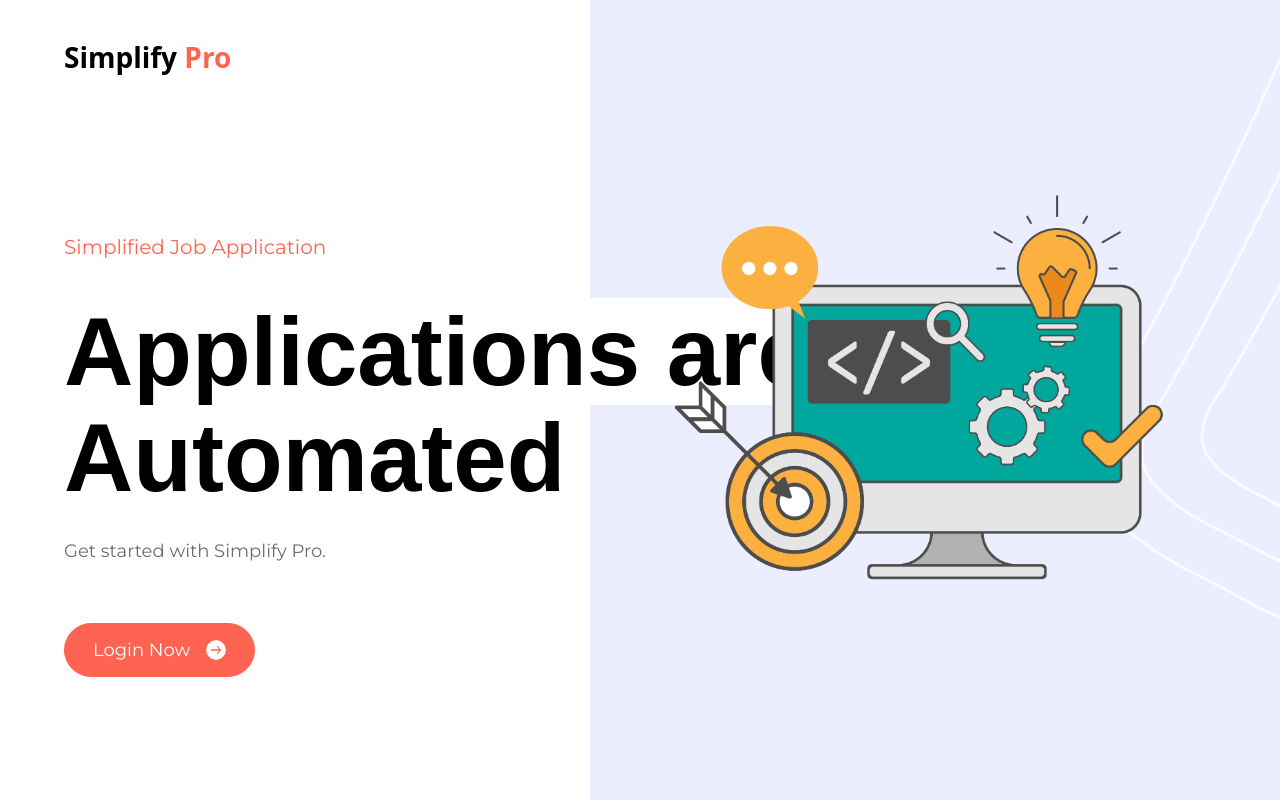
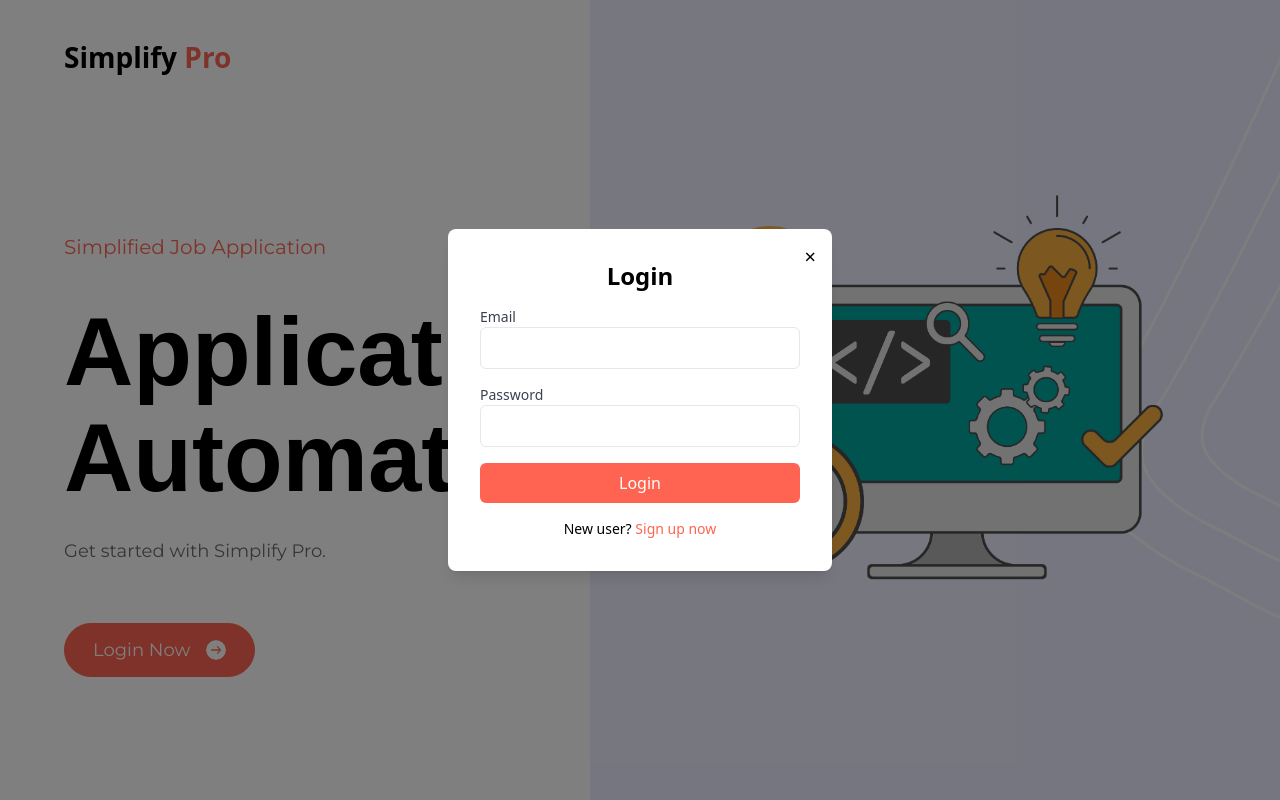
Before and after one commit to hethiskara/Simplify_pro, a React (Vite) app: page / in a window 1280 px wide. Both pictures are taken after a click on the button "Login Now". Shown: the top 800 px of the page. Built offline with nearby package versions, Linux system fonts and the light colour scheme; a web font is replaced by a local one.

Commit message:
auth ui added

```diff
--- /dev/null
+++ b/src/components/AuthModal.jsx
@@ -0,0 +1,51 @@
+import React from "react";
+
+const AuthModal = ({ setIsModalOpen, isSignup, setIsSignup }) => {
+  return (
+    <div className="fixed inset-0 flex items-center justify-center bg-black bg-opacity-50 z-50">
+      <div className="bg-white p-8 rounded-lg shadow-lg w-96 relative z-50">
+        <button
+          className="absolute top-4 right-4 text-xl"
+          onClick={() => {
+            setIsModalOpen(false); // Close the modal
+          }}>
+          &times;
+        </button>
+        <h2 className="text-2xl font-bold mb-4 text-center">{isSignup ? "Sign Up" : "Login"}</h2>
+
+        <form>
+          {isSignup && (
+            <div className="mb-4">
+              <label className="block text-sm font-medium text-gray-700">Name</label>
+              <input type="text" className="w-full p-2 border rounded-md" required />
+            </div>
+          )}
+          <div className="mb-4">
+            <label className="block text-sm font-medium text-gray-700">Email</label>
+            <input type="email" className="w-full p-2 border rounded-md" required />
+          </div>
+          <div className="mb-4">
+            <label className="block text-sm font-medium text-gray-700">Password</label>
+            <input type="password" className="w-full p-2 border rounded-md" required />
+          </div>
+          <button type="submit" className="w-full bg-coral-red text-white p-2 rounded-md">
+            {isSignup ? "Sign Up" : "Login"}
+          </button>
+        </form>
+
+        <p className="mt-4 text-center text-sm">
+          {isSignup ? "Already have an account?" : "New user?"}{" "}
+          <span
+            className="text-coral-red cursor-pointer"
+            onClick={() => {
+              setIsSignup(!isSignup); // Toggle between Signup and Login
+            }}>
+            {isSignup ? "Login now" : "Sign up now"}
+          </span>
+        </p>
+      </div>
+    </div>
+  );
+};
+
+export default AuthModal;
--- a/src/components/Button.jsx
+++ b/src/components/Button.jsx
@@ -1,4 +1,3 @@
-
 const Button = ({
   label,
   iconURL,
@@ -6,16 +5,19 @@ const Button = ({
   borderColor,
   textColor,
   fullWidth,
+  onClick, // Add onClick prop
 }) => {
   return (
     <button
-      className={`flex  justify-center items-center
+      onClick={onClick} // Attach the onClick event
+      className={`flex justify-center items-center
     gap-2 px-7 py-4 border font-montserrat text-lg leading-none
     ${
       backgroundColor
         ? `${backgroundColor} ${borderColor} ${textColor}`
         : "bg-coral-red border-coral-red text-white"
-    } rounded-full ${fullWidth && "w-full"}"}`}>
+    } rounded-full ${fullWidth && "w-full"}`}
+    >
       {label}
       {iconURL && (
         <img
@@ -28,5 +30,4 @@ const Button = ({
   );
 };
 
-
 export default Button;
--- a/src/constants/index.js
+++ b/src/constants/index.js
@@ -46,26 +46,6 @@ export const statistics = [
 ];
 
 export const products = [
-  {
-    imgURL: shoe4,
-    name: "Nike Air Jordan-01",
-    price: "$200.20",
-  },
-  {
-    imgURL: shoe5,
-    name: "Nike Air Jordan-10",
-    price: "$210.20",
-  },
-  {
-    imgURL: shoe6,
-    name: "Nike Air Jordan-100",
-    price: "$220.20",
-  },
-  {
-    imgURL: shoe7,
-    name: "Nike Air Jordan-001",
-    price: "$230.20",
-  },
 ];
 
 export const services = [
@@ -88,20 +68,6 @@ export const services = [
 ];
 
 export const reviews = [
-  {
-    imgURL: customer1,
-    customerName: "Morich Brown",
-    rating: 4.5,
-    feedback:
-      "The attention to detail and the quality of the product exceeded my expectations. Highly recommended!",
-  },
-  {
-    imgURL: customer2,
-    customerName: "Lota Mongeskar",
-    rating: 4.5,
-    feedback:
-      "The product not only met but exceeded my expectations. I'll definitely be a returning customer!",
-  },
 ];
 
 export const footerLinks = [
--- a/src/sections/Hero.jsx
+++ b/src/sections/Hero.jsx
@@ -1,34 +1,46 @@
+import { useState } from "react";
 import Button from "../components/Button";
 import { arrowRight } from "../assets/icons";
 import { bigShoe1 } from "../assets/images";
-import { useState } from "react";
+import AuthModal from "../components/AuthModal"; // Import the common AuthModal component
+
 const Hero = () => {
+  const [isModalOpen, setIsModalOpen] = useState(false);
+  const [isSignup, setIsSignup] = useState(false);
+
+  console.log("Modal Open State:", isModalOpen); // Debug log
+
   return (
-    <section
-      id="home"
-      className="w-full flex xl:flex-row flex-col justify-center min-h-screen gap-10 max-container">
-      <Info />
+    <section id="home" className="w-full flex xl:flex-row flex-col justify-center min-h-screen gap-10 max-container">
+      <Info setIsModalOpen={setIsModalOpen} />
       <ImagesSection />
+      {isModalOpen && (
+        <AuthModal setIsModalOpen={setIsModalOpen} isSignup={isSignup} setIsSignup={setIsSignup} />
+      )}
     </section>
   );
 };
-function Info() {
+
+function Info({ setIsModalOpen }) {
   return (
-    <div
-      className=" relative xl:w-2/5 flex flex-col justify-center
-  items-start w-full max-xl:padding-x pt-28">
+    <div className="relative xl:w-2/5 flex flex-col justify-center items-start w-full max-xl:padding-x pt-28">
       <InfoText />
-      <Button label="Login Now" iconURL={arrowRight} />
-
+      <Button
+        label="Login Now"
+        iconURL={arrowRight}
+        onClick={() => {
+          console.log("Login Now Clicked"); // Debug log
+          setIsModalOpen(true);
+        }}
+      />
     </div>
   );
 }
+
 function InfoText() {
   return (
     <>
-      <p className="text-xl text-coral-red font-montserrat">
-        Simplified Job Application
-      </p>
+      <p className="text-xl text-coral-red font-montserrat">Simplified Job Application</p>
       <h1 className="mt-10 font-palanquin text-8xl max-sm:text-[72px] max-sm:leading-[82px] font-bold">
         <span className="xl:bg-white xl:whitespace-nowrap relative pr-10 z-10">
           Applications are
@@ -37,26 +49,24 @@ function InfoText() {
         <span className="text-coral-red mt-3 inline-block "></span>Automated
       </h1>
       <p className="font-montserrat text-slate-gray text-lg leading-8 mt-6 mb-14 sm:max-w-sm">
-      Get started with Simplify Pro.
+        Get started with Simplify Pro.
       </p>
     </>
   );
 }
 
 function ImagesSection() {
-  const [bigShoeImg] = useState(bigShoe1);
   return (
-    <div
-      className=" relative flex flex-1 justify-center items-center xl:min-h-screen max-xl:py-40
-bg-primary bg-hero bg-cover bg-center">
+    <div className="relative flex flex-1 justify-center items-center xl:min-h-screen max-xl:py-40 bg-primary bg-hero bg-cover bg-center">
       <img
-        src={bigShoeImg}
+        src={bigShoe1}
         alt="shoe collection"
         width={610}
         height={500}
-        className=" object-contain relative z-10 "
+        className="object-contain relative z-10"
       />
     </div>
   );
 }
+
 export default Hero;
--- a/src/sections/SuperQuality.jsx
+++ b/src/sections/SuperQuality.jsx
@@ -1,34 +1,50 @@
+import { useState } from "react";
+import Button from "../components/Button";
 import shoe8 from "../assets/images/shoe8.png";
-import Button from "../components/Button";
+import AuthModal from "../components/AuthModal"; // Assuming you have a common AuthModal component
 
 const SuperQuality = () => {
+  const [isModalOpen, setIsModalOpen] = useState(false); // State to control modal
+  const [isSignup, setIsSignup] = useState(true); // Set to true to show signup form by default
+
   return (
     <section
       id="about-us"
       className="flex justify-between items-center max-lg:flex-col gap-10 w-full max-container">
-      <Info />
-      {/* img */}
+      <Info setIsModalOpen={setIsModalOpen} setIsSignup={setIsSignup} />
       <ImageSec />
+      {/* Display modal */}
+      {isModalOpen && (
+        <AuthModal setIsModalOpen={setIsModalOpen} isSignup={isSignup} setIsSignup={setIsSignup} />
+      )}
     </section>
   );
 };
-function Info() {
+
+function Info({ setIsModalOpen, setIsSignup }) {
   return (
     <div className="flex flex-1 flex-col">
       <h2 className="font-palanquin text-4xl capitalize font-bold lg:max-w-lg">
-      We started Simplify Pro to
+        We started Simplify Pro to
         <span className="text-coral-red"> fix the issues  </span>
         <span className="text-coral-red"> we faced while </span> job searching.
       </h2>
       <p className="mt-4 lg:max-w-lg info-text">
-      Finding a job sucks. In college, we each applied to over 100 positions every recruiting cycle, spending hours finding roles that fit our interests, manually entering the same information on every application, and trying to stay organized using spreadsheets. After experimenting with virtually every job board and recruiting website out there, one thing became clear: there was no good solution.
+        Finding a job sucks. In college, we each applied to over 100 positions every recruiting cycle, spending hours finding roles that fit our interests, manually entering the same information on every application, and trying to stay organized using spreadsheets. After experimenting with virtually every job board and recruiting website out there, one thing became clear: there was no good solution.
       </p>
       <div className="mt-11">
-        <Button label="Sign-Up Now" />
+        <Button
+          label="Sign-Up Now"
+          onClick={() => {
+            setIsSignup(true); // Make sure we are in signup mode
+            setIsModalOpen(true); // Open the modal
+          }}
+        />
       </div>
     </div>
   );
 }
+
 function ImageSec() {
   return (
     <div className="flex flex-1 justify-center items-center ">
@@ -42,4 +58,5 @@ function ImageSec() {
     </div>
   );
 }
+
 export default SuperQuality;
```
